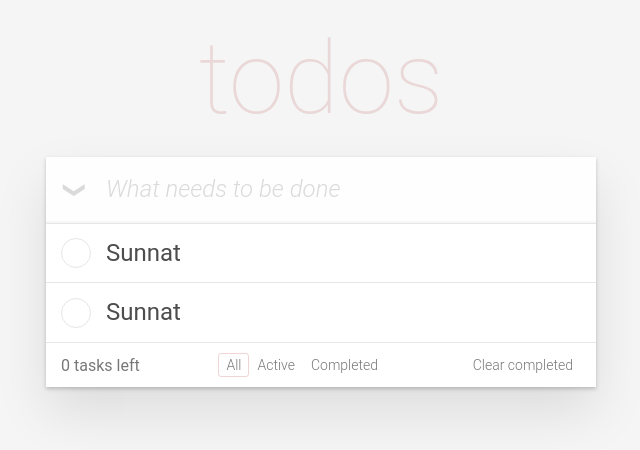
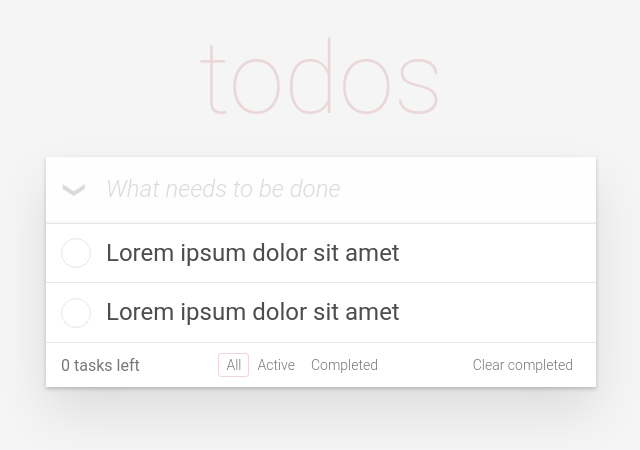
Before and after one commit to Shukhratovich-a/Todos, a React (Create React App) app: page / in a window 1280 px wide. Shown: the top 450 px of the page, without its empty margins (319-959 px from the left). Built offline with nearby package versions, Linux system fonts and the light colour scheme.

Commit message:
Edit default text

```diff
--- a/src/Components/TodoDescription/TodoDescription.jsx
+++ b/src/Components/TodoDescription/TodoDescription.jsx
@@ -1,7 +1,7 @@
 import "./TodoDescription.scss";
 
 function TodoDescription() {
-  const todoText = "Sunnat";
+  const todoText = "Lorem ipsum dolor sit amet";
   return (
     <>
       <label className="todo__label" name="edit-todo" htmlFor="todo-input">
```
